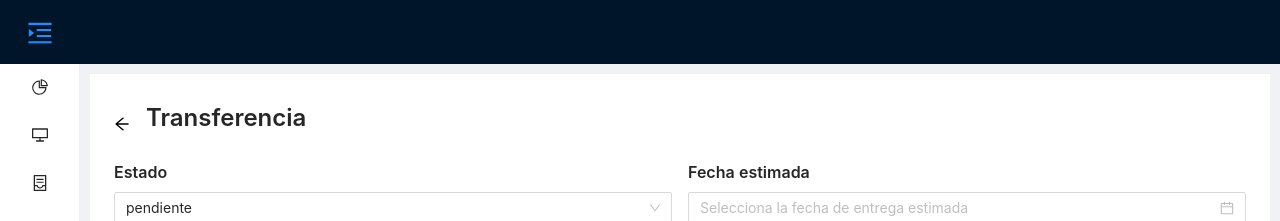
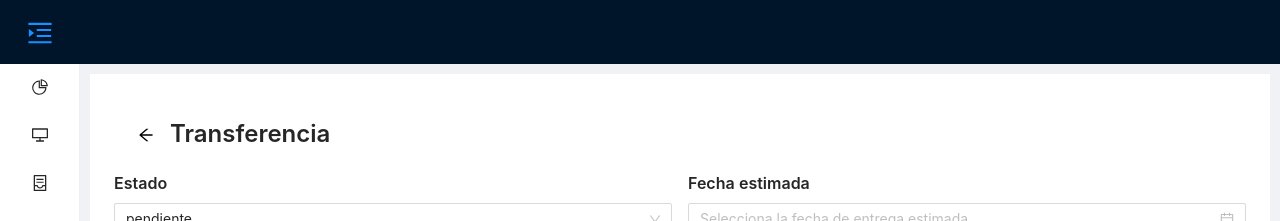
Before and after one commit to Kernel-System/kernel-system-app, a React (Create React App) app: page /transferencia/nuevo in a window 1280 px wide. Shown: the top 221 px of the page. Built offline with nearby package versions, Linux system fonts and the light colour scheme.

Commit message:
refactor(NuevaTransferencia): adaptar formato de page NuevaTransferencia

```diff
--- a/src/pages/almacen/NuevaTrasferencia/index.js
+++ b/src/pages/almacen/NuevaTrasferencia/index.js
@@ -8,12 +8,11 @@ import {
   Select,
   message,
   DatePicker,
-  PageHeader,
 } from 'antd';
+import HeadingBack from 'components/UI/HeadingBack';
 import useBreakpoint from 'antd/lib/grid/hooks/useBreakpoint';
 import InputForm from 'components/shared/InputForm';
 import CantidadTable from 'components/table/CantidadTable';
-import { useHistory } from 'react-router-dom';
 const { Search } = Input;
 const { Option } = Select;
 
@@ -21,12 +20,12 @@ const { Title } = Typography;
 
 const Index = () => {
   const breakpoint = useBreakpoint();
-  const history = useHistory();
 
   const onFinish = (values: any) => {
     console.log(values);
     message.success('Success');
   };
+
   const onFinishFailed = (errorInfo: any) => {
     message.error('Error al llenar los datos.');
   };
@@ -39,14 +38,7 @@ const Index = () => {
 
   return (
     <div>
-      <PageHeader
-        className='site-page-header'
-        onBack={() => {
-          history.goBack();
-        }}
-        title={<Title level={3}>Transferencia</Title>}
-        style={{ padding: 0, marginBottom: '10px' }}
-      />
+      <HeadingBack title='Transferencia' />
       <Form
         name='nueva_transferencia'
         initialValues={{
```
